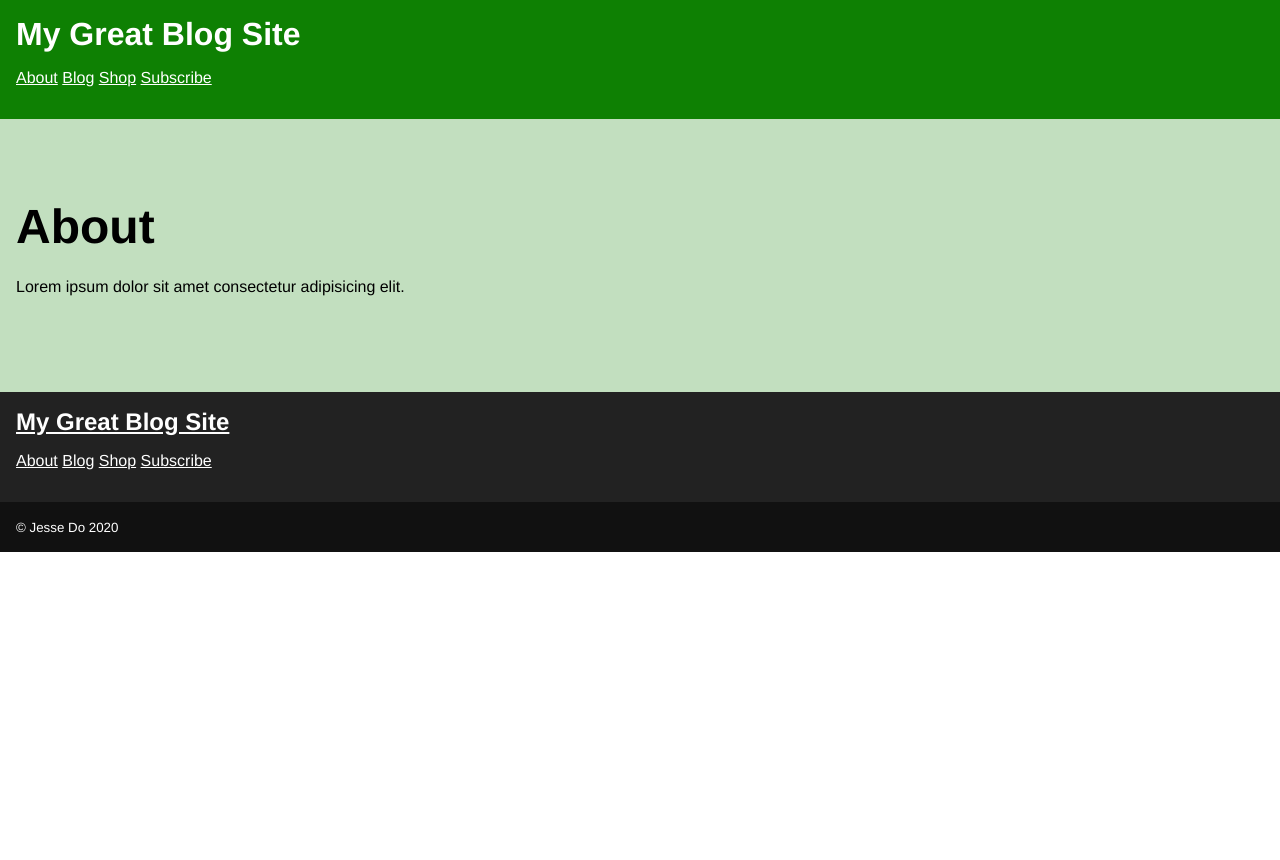
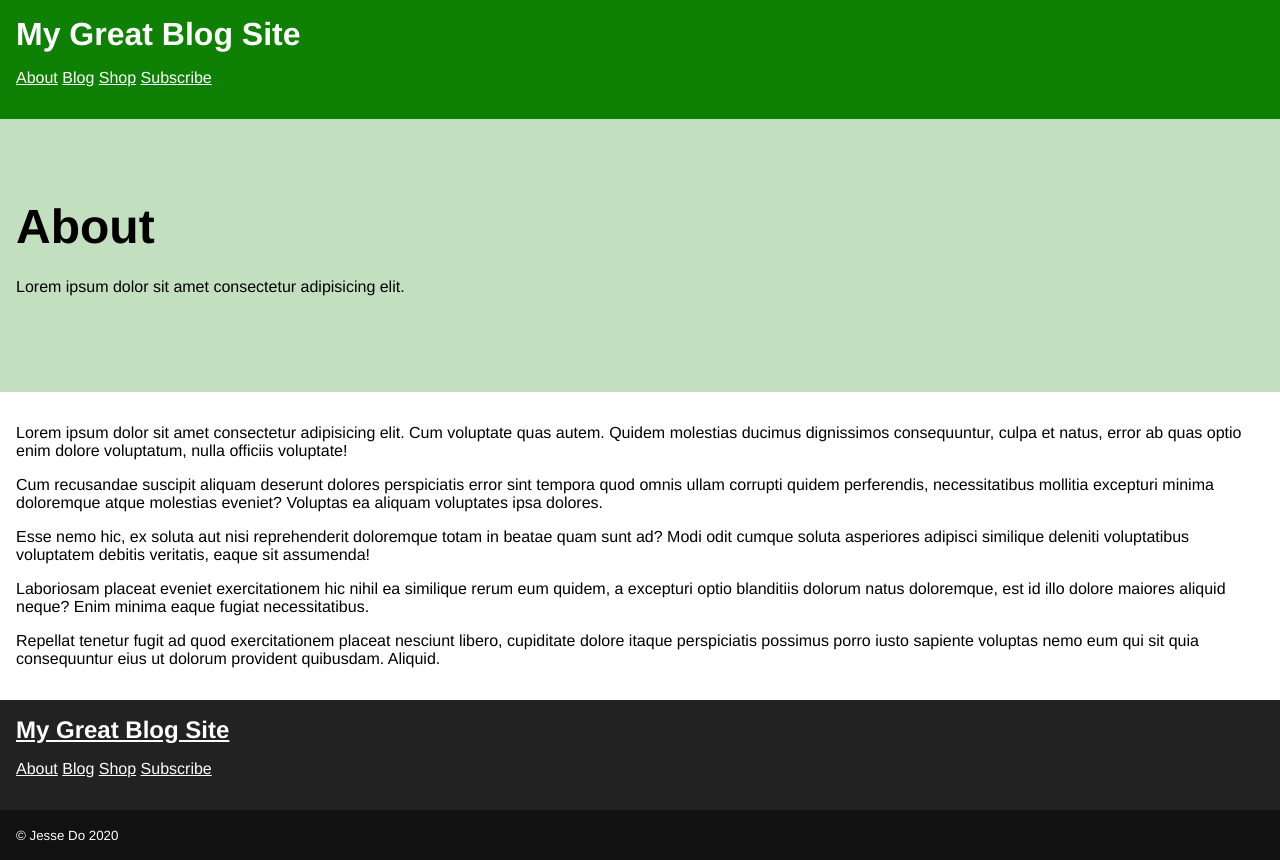
Before and after one commit to arobillard/mad9013-intro-html-css, a plain HTML site: page about.html in a window 1280 px wide. Before the commit the page ends 800 px from the top, so only its background shows below. Drawn offline with Linux system fonts and the light colour scheme.

Commit message:
Update about.html

```diff
--- a/about.html
+++ b/about.html
@@ -25,6 +25,13 @@
       <h1 class="title">About</h1>
       <p>Lorem ipsum dolor sit amet consectetur adipisicing elit.</p>
     </header>
+    <div class="content">
+      <p>Lorem ipsum dolor sit amet consectetur adipisicing elit. Cum voluptate quas autem. Quidem molestias ducimus dignissimos consequuntur, culpa et natus, error ab quas optio enim dolore voluptatum, nulla officiis voluptate!</p>
+      <p>Cum recusandae suscipit aliquam deserunt dolores perspiciatis error sint tempora quod omnis ullam corrupti quidem perferendis, necessitatibus mollitia excepturi minima doloremque atque molestias eveniet? Voluptas ea aliquam voluptates ipsa dolores.</p>
+      <p>Esse nemo hic, ex soluta aut nisi reprehenderit doloremque totam in beatae quam sunt ad? Modi odit cumque soluta asperiores adipisci similique deleniti voluptatibus voluptatem debitis veritatis, eaque sit assumenda!</p>
+      <p>Laboriosam placeat eveniet exercitationem hic nihil ea similique rerum eum quidem, a excepturi optio blanditiis dolorum natus doloremque, est id illo dolore maiores aliquid neque? Enim minima eaque fugiat necessitatibus.</p>
+      <p>Repellat tenetur fugit ad quod exercitationem placeat nesciunt libero, cupiditate dolore itaque perspiciatis possimus porro iusto sapiente voluptas nemo eum qui sit quia consequuntur eius ut dolorum provident quibusdam. Aliquid.</p>
+    </div>
   </main>
   <footer class="footer">
     <div class="main-footer">
```
